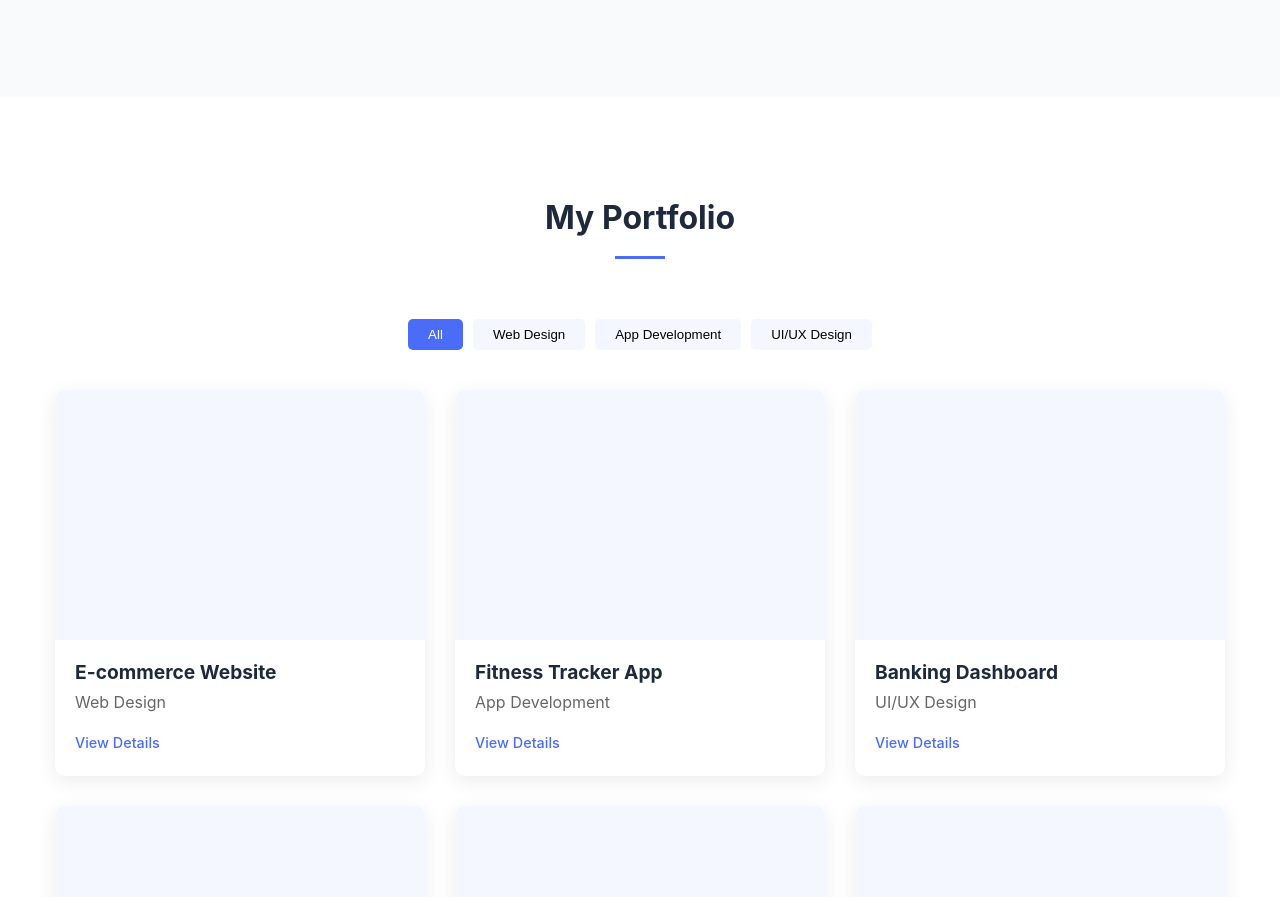
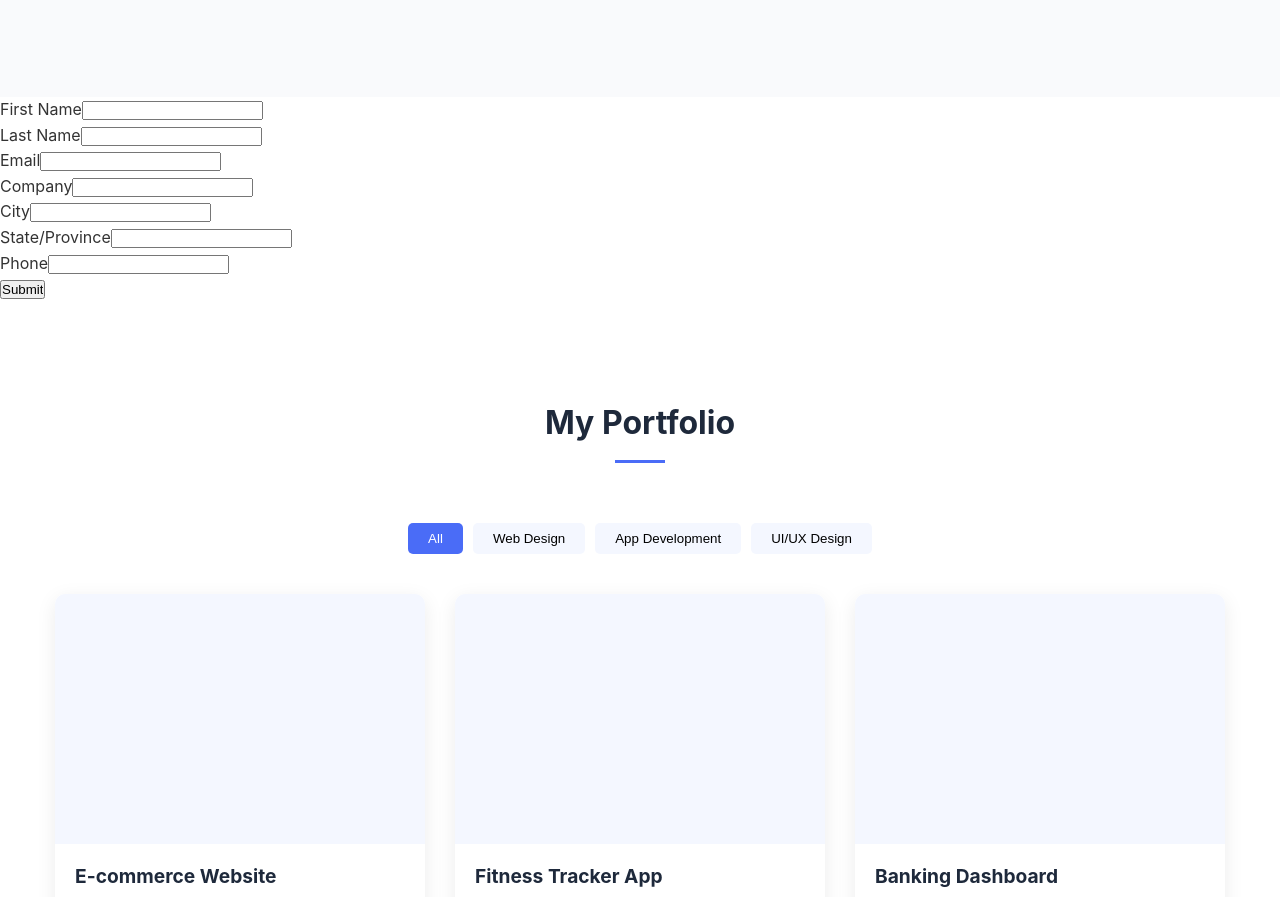
Before and after one commit to nhatminh4403/PhamTranNhatMinh.github.io, a plain HTML site: page index.html in a window 1280 px wide. Shown: the part 2292-3189 px from the top of the page. Drawn offline with Linux system fonts and the light colour scheme.

Commit message:
salesforces

```diff
--- a/index.html
+++ b/index.html
@@ -1,12 +1,15 @@
 <!DOCTYPE html>
 <html lang="en">
+
 <head>
     <meta charset="UTF-8">
     <meta name="viewport" content="width=device-width, initial-scale=1.0">
+    <meta http-equiv="Content-type" content="text/html; charset=UTF-8">
     <title>Professional Portfolio</title>
     <link rel="stylesheet" href="style.css">
     <link rel="stylesheet" href="https://cdnjs.cloudflare.com/ajax/libs/font-awesome/6.4.0/css/all.min.css">
 </head>
+
 <body>
     <header>
         <div class="container">
@@ -51,10 +54,14 @@
                 </div>
                 <div class="about-text">
                     <h3>Who am I?</h3>
-                    <p>I'm a passionate web developer and designer with 5+ years of experience creating responsive, user-friendly websites and applications. With a background in both design and development, I bring a unique perspective to every project.</p>
+                    <p>I'm a passionate web developer and designer with 5+ years of experience creating responsive,
+                        user-friendly websites and applications. With a background in both design and development, I
+                        bring a unique perspective to every project.</p>
 
                     <h3>My Approach</h3>
-                    <p>I believe in creating clean, efficient, and accessible digital solutions that not only look great but also provide an exceptional user experience. Every line of code I write and every design element I create serves a purpose.</p>
+                    <p>I believe in creating clean, efficient, and accessible digital solutions that not only look great
+                        but also provide an exceptional user experience. Every line of code I write and every design
+                        element I create serves a purpose.</p>
 
                     <div class="personal-info">
                         <div class="info-item">
@@ -153,7 +160,52 @@
             </div>
         </div>
     </section>
+    <!--  ----------------------------------------------------------------------  -->
+    <!--  NOTE: Please add the following <META> element to your page <HEAD>.      -->
+    <!--  If necessary, please modify the charset parameter to specify the        -->
+    <!--  character set of your HTML page.                                        -->
+    <!--  ----------------------------------------------------------------------  -->
 
+
+    <!--  ----------------------------------------------------------------------  -->
+    <!--  NOTE: Please add the following <FORM> element to your page.             -->
+    <!--  ----------------------------------------------------------------------  -->
+
+    <form action="https://webto.salesforce.com/servlet/servlet.WebToLead?encoding=UTF-8&orgId=00DWU00000L82AD"
+        method="POST">
+
+        <input type=hidden name="oid" value="00DWU00000L82AD">
+        <input type=hidden name="retURL" value="http://">
+
+        <!--  ----------------------------------------------------------------------  -->
+        <!--  NOTE: These fields are optional debugging elements. Please uncomment    -->
+        <!--  these lines if you wish to test in debug mode.                          -->
+        <!--  <input type="hidden" name="debug" value=1>                              -->
+        <!--  <input type="hidden" name="debugEmail"                                  -->
+        <!--  value="nhatminh4403@gmail.com">                                         -->
+        <!--  ----------------------------------------------------------------------  -->
+
+        <label for="first_name">First Name</label><input id="first_name" maxlength="40" name="first_name" size="20"
+            type="text" /><br>
+
+        <label for="last_name">Last Name</label><input id="last_name" maxlength="80" name="last_name" size="20"
+            type="text" /><br>
+
+        <label for="email">Email</label><input id="email" maxlength="80" name="email" size="20" type="text" /><br>
+
+        <label for="company">Company</label><input id="company" maxlength="40" name="company" size="20"
+            type="text" /><br>
+
+        <label for="city">City</label><input id="city" maxlength="40" name="city" size="20" type="text" /><br>
+
+        <label for="state">State/Province</label><input id="state" maxlength="20" name="state" size="20"
+            type="text" /><br>
+
+        <label for="phone">Phone</label><input id="phone" maxlength="40" name="phone" size="20" type="text" /><br>
+
+        <input type="submit" name="submit">
+
+    </form>
     <section id="portfolio" class="portfolio">
         <div class="container">
             <h2 class="section-title">My Portfolio</h2>
@@ -234,7 +286,8 @@
             <div class="contact-content">
                 <div class="contact-info">
                     <h3>Get in Touch</h3>
-                    <p>Feel free to reach out if you're looking for a developer, have a question, or just want to connect.</p>
+                    <p>Feel free to reach out if you're looking for a developer, have a question, or just want to
+                        connect.</p>
 
                     <div class="contact-details">
                         <div class="contact-item">
@@ -298,12 +351,12 @@
 
     <script>
         // Simple JavaScript for portfolio filtering
-        document.addEventListener('DOMContentLoaded', function() {
+        document.addEventListener('DOMContentLoaded', function () {
             const filterButtons = document.querySelectorAll('.filter-btn');
             const portfolioItems = document.querySelectorAll('.portfolio-item');
 
             filterButtons.forEach(button => {
-                button.addEventListener('click', function() {
+                button.addEventListener('click', function () {
                     // Remove active class from all buttons
                     filterButtons.forEach(btn => btn.classList.remove('active'));
 
@@ -324,4 +377,5 @@
         });
     </script>
 </body>
+
 </html>
```
